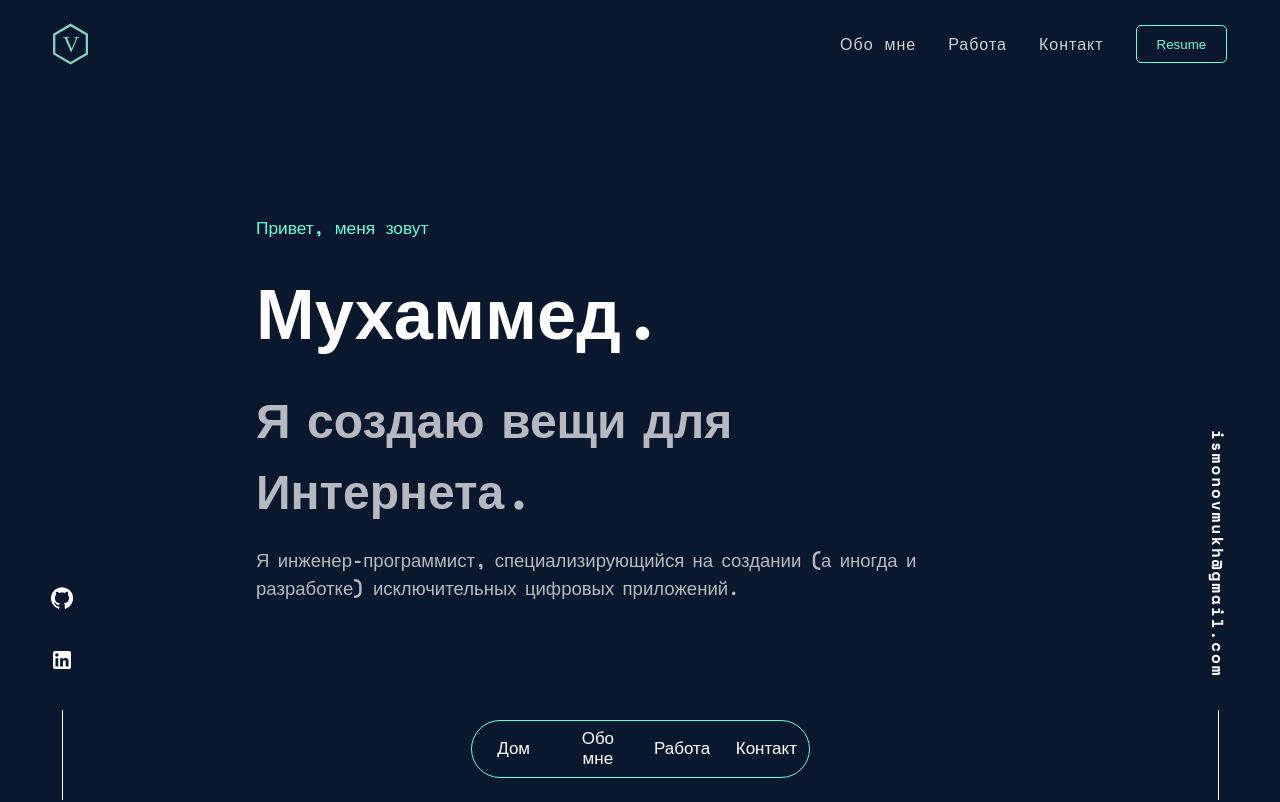
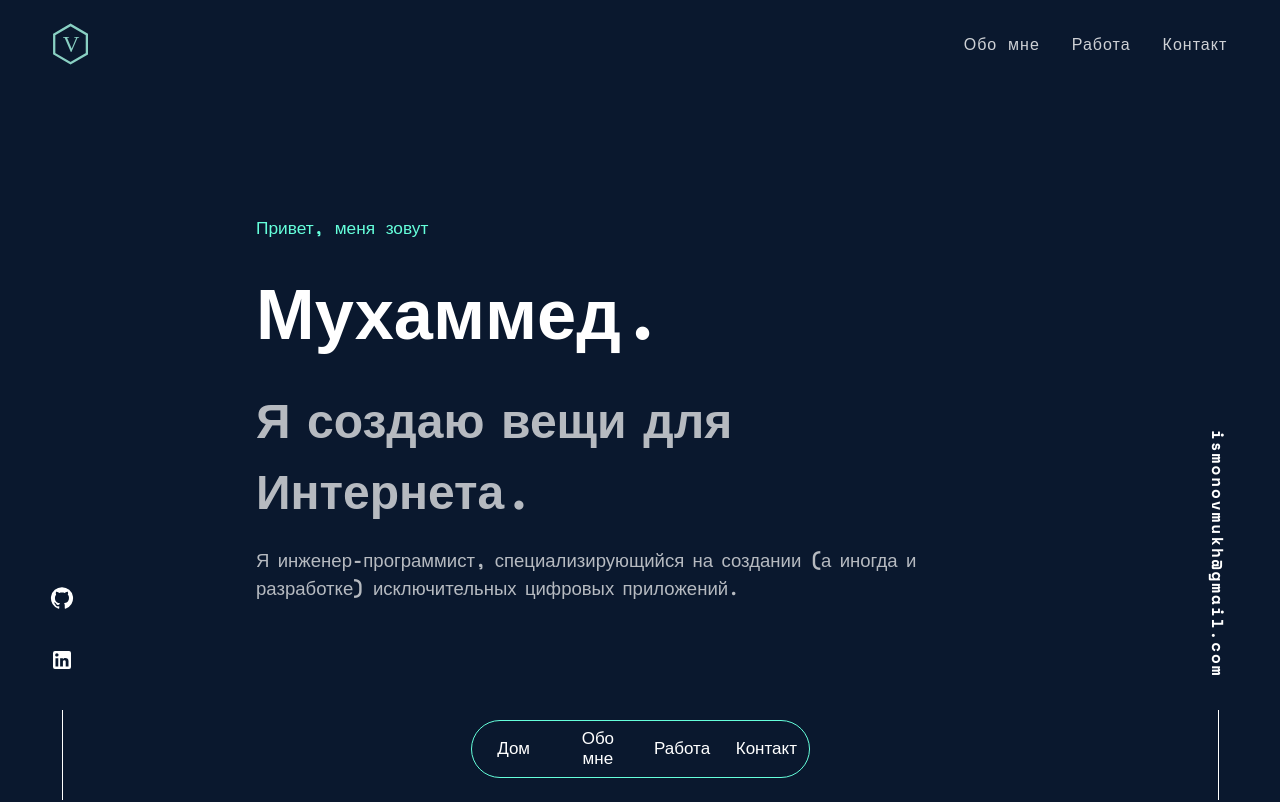
Before and after one commit to Whitelistedd/react-portfolio, a React (Create React App) app: page / in a window 1280 px wide. Shown: the top 802 px of the page. Built offline with nearby package versions, Linux system fonts and the light colour scheme.

Commit message:
removed a extra button for now

```diff
--- a/src/components/Navbar.jsx
+++ b/src/components/Navbar.jsx
@@ -36,7 +36,7 @@ const Nav = styled.ul`
     color: white;
 `
 
-const Resume = styled.button`
+/* const Resume = styled.button`
     border: 1px solid #65FFDB;
     padding: 0.8em 1.5em;
     color: #65FFDB;
@@ -48,7 +48,7 @@ const Resume = styled.button`
         background-color: #133040;
         cursor: pointer;
     }
-`
+` */
 
 const MenuWrap = styled.div`
     display: none;
@@ -129,7 +129,6 @@ export const Navbar = () => {
                     <NavItem><A href='#AboutMe'>Обо мне</A></NavItem>
                     <NavItem><A href='#Projects'>Работа</A></NavItem>
                     <NavItem><A href='#Contact'>Контакт</A></NavItem>
-                    <Resume>Resume</Resume>
                 </NavWrap>
             </Nav>
         </Container>
```
